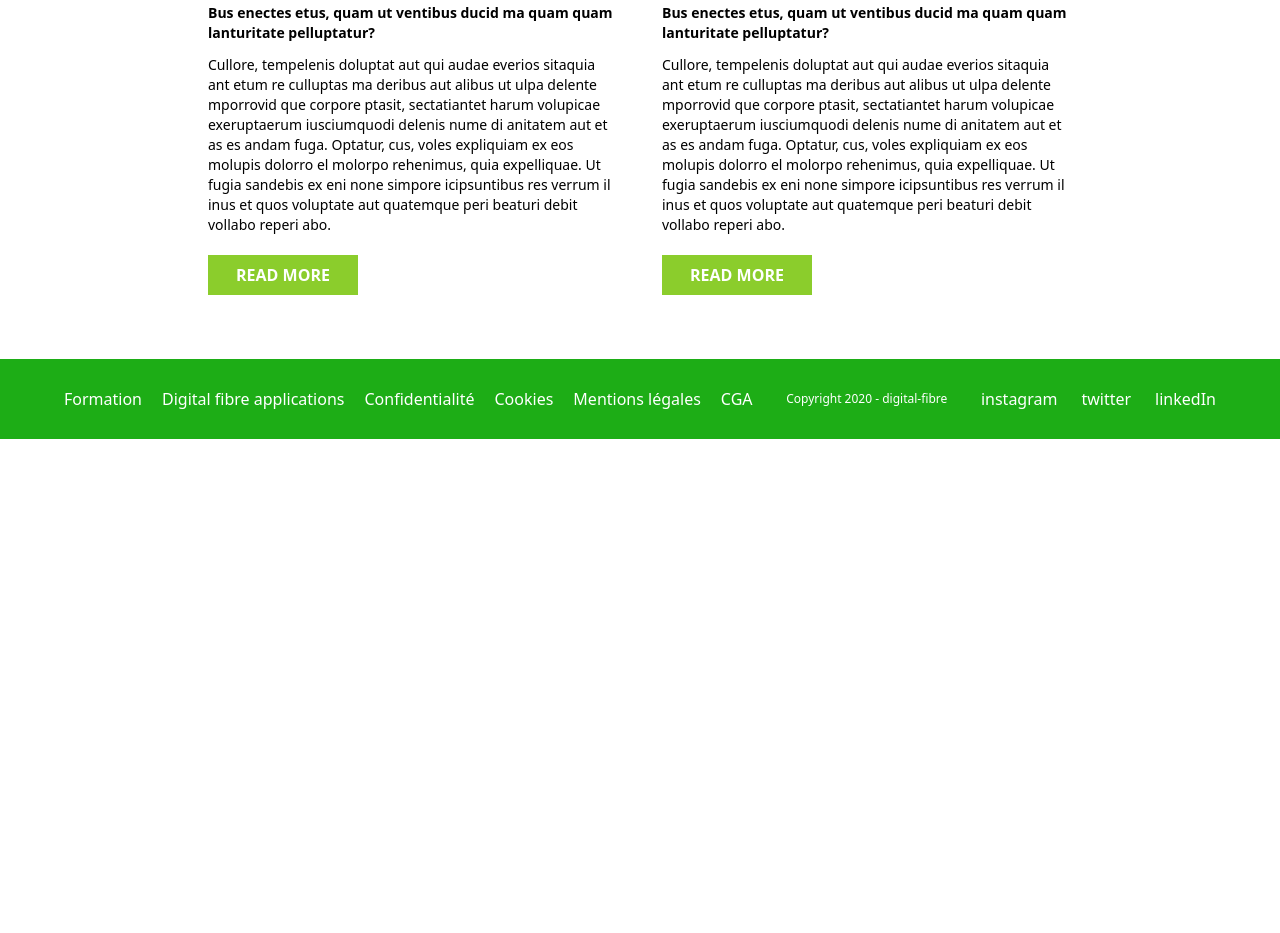
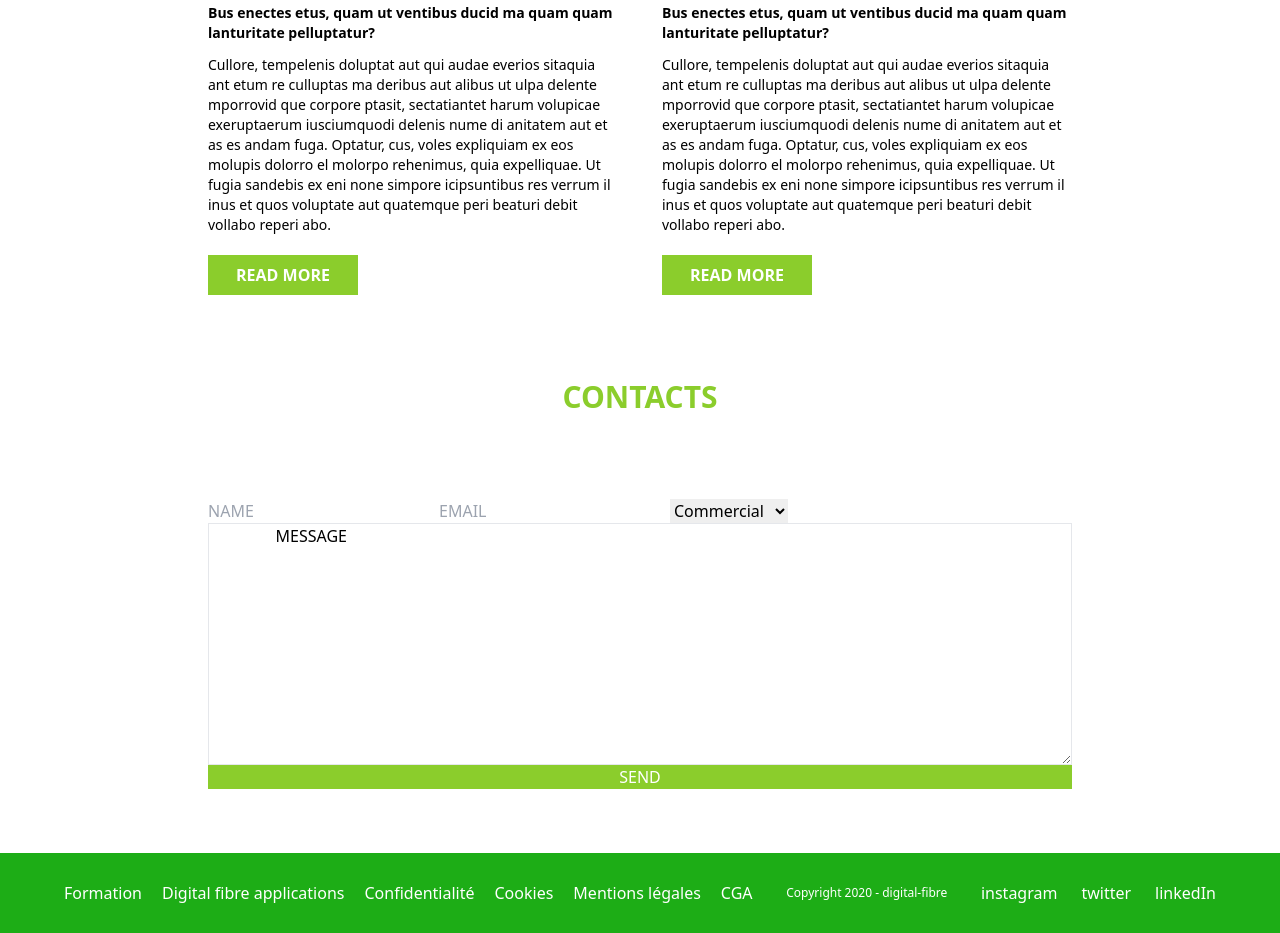
Before and after one commit to Wa-ram/digiFibre, a website: page html/index.html in a window 1280 px wide. Shown: the part 1845-2778 px from the top of the page. Before the commit the page ends 2284 px from the top, so only its background shows below. Drawn offline with Linux system fonts and the light colour scheme.

Commit message:
Contact form 1

```diff
--- a/html/index.html
+++ b/html/index.html
@@ -240,9 +240,12 @@
             <div class="img"></div>
             <div class="description">
               <div class="title mb-3">
-                <h3 class="font-bold text-sm">Bus enectes etus, quam ut ventibus ducid ma quam quam lanturitate pelluptatur?</h3>
+                <h3 class="font-bold text-sm">
+                  Bus enectes etus, quam ut ventibus ducid ma quam quam
+                  lanturitate pelluptatur?
+                </h3>
               </div>
-              <p class=" text-sm">
+              <p class="text-sm">
                 Cullore, tempelenis doluptat aut qui audae everios sitaquia ant
                 etum re culluptas ma deribus aut alibus ut ulpa delente
                 mporrovid que corpore ptasit, sectatiantet harum volupicae
@@ -254,7 +257,11 @@
                 abo.
               </p>
               <div class="CTA mt-5">
-                <button class="px-7 py-2 bg-lightGreen text-white font-semibold">READ MORE</button>
+                <button
+                  class="px-7 py-2 bg-lightGreen text-white font-semibold"
+                >
+                  READ MORE
+                </button>
               </div>
             </div>
           </div>
@@ -263,9 +270,12 @@
             <div class="img"></div>
             <div class="description">
               <div class="title mb-3">
-                <h3 class="font-bold text-sm">Bus enectes etus, quam ut ventibus ducid ma quam quam lanturitate pelluptatur?</h3>
+                <h3 class="font-bold text-sm">
+                  Bus enectes etus, quam ut ventibus ducid ma quam quam
+                  lanturitate pelluptatur?
+                </h3>
               </div>
-              <p class=" text-sm">
+              <p class="text-sm">
                 Cullore, tempelenis doluptat aut qui audae everios sitaquia ant
                 etum re culluptas ma deribus aut alibus ut ulpa delente
                 mporrovid que corpore ptasit, sectatiantet harum volupicae
@@ -277,9 +287,46 @@
                 abo.
               </p>
               <div class="CTA mt-5">
-                <button class="px-7 py-2 bg-lightGreen text-white font-semibold">READ MORE</button>
+                <button
+                  class="px-7 py-2 bg-lightGreen text-white font-semibold"
+                >
+                  READ MORE
+                </button>
               </div>
             </div>
+          </div>
+        </div>
+      </div>
+
+      <div class="Contact">
+        <h2 class="text-lightGreen text-3xl font-bold col-12 text-center py-5">
+          CONTACTS
+        </h2>
+        <div class="ActuList px-24 py-16 lg:px-52">
+          <div></div>
+          <div>
+            <form class="flex flex-col">
+              <div>
+                <input type="text" placeholder="NAME" /><input
+                  type="text"
+                  placeholder="EMAIL"
+                /><select name="" id="">
+                  <option value="commercial">Commercial</option>
+                  <option value="administratif">Administratif</option>
+                  <option value="recrutement">Recrutement</option>
+                  <option value="comptabilité">Comptabilité</option>
+                  <option value="autre">Autre</option>
+                </select>
+              </div>
+              <textarea name="" id="" cols="30" rows="10" class="border">
+                MESSAGE
+              </textarea>
+              <input
+                type="submit"
+                value="SEND"
+                class="bg-lightGreen text-white"
+              />
+            </form>
           </div>
         </div>
       </div>
```
